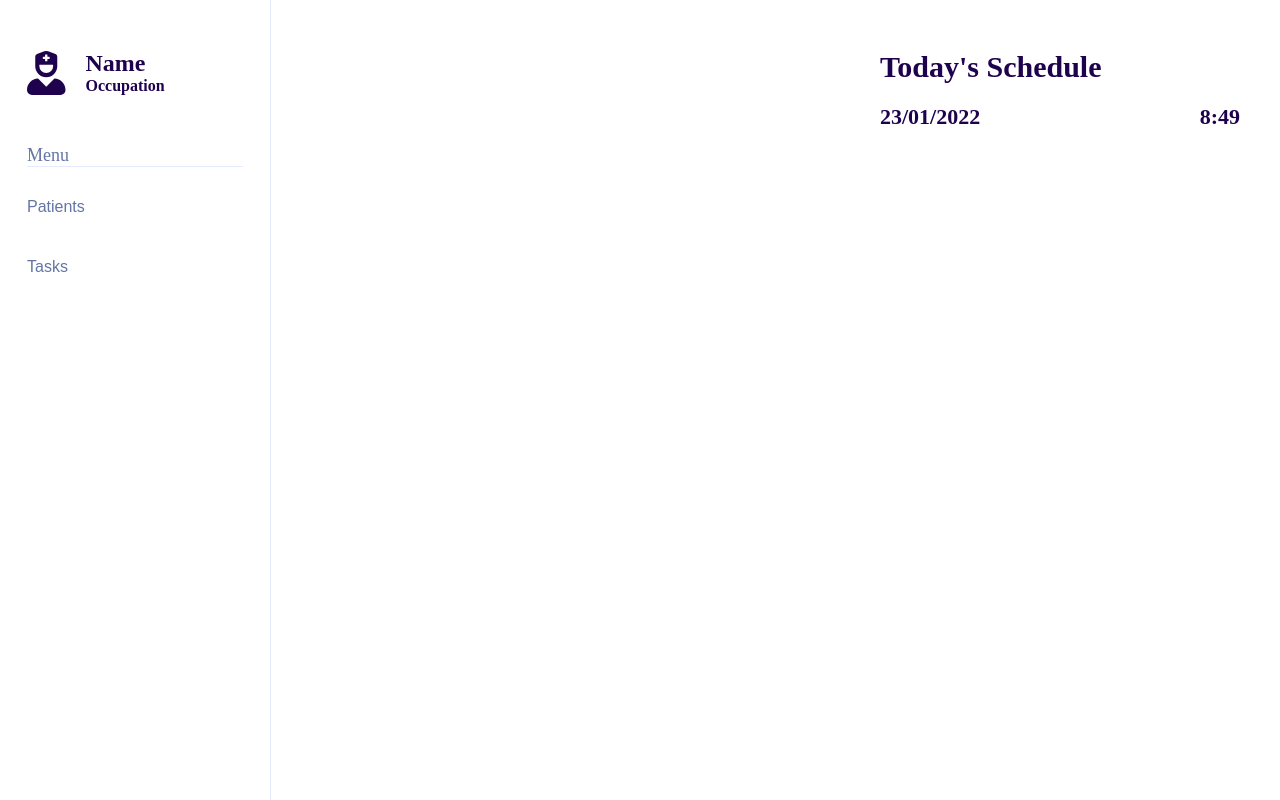
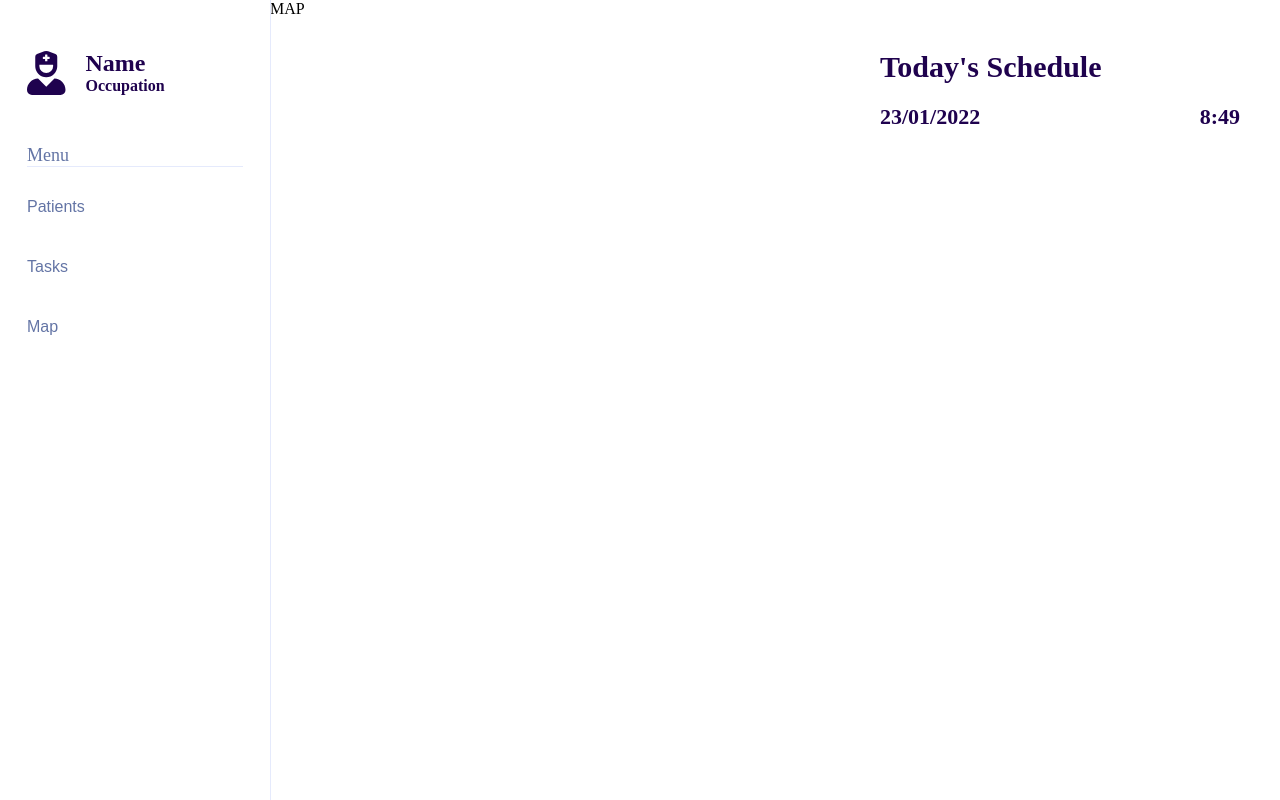
Before and after one commit to GavinChoy/2022-hack-cambridge, a React (Create React App) app in the folder frontend/dashboard/: page /map in a window 1280 px wide. Built offline with nearby package versions, Linux system fonts and the light colour scheme.

Commit message:
Started work on map component

```diff
--- a/frontend/dashboard/src/App.js
+++ b/frontend/dashboard/src/App.js
@@ -6,6 +6,7 @@ import {
 import SideNav from "./components/SideNav";
 import Main from './components/Main';
 import Tasks from './components/Tasks'
+import Map from './components/Map'
 import RightSideNav from './components/RightSideNav'
 import "./css/app.css";
 
@@ -20,6 +21,7 @@ function App() {
         <Switch>
           <Route path="/" exact component={Main}/>
           <Route path="/tasks" exact component={Tasks} />
+          <Route path="/map" exact component={Map} />
         </Switch>
         <div className="d2"/>
         <RightSideNav />
--- /dev/null
+++ b/frontend/dashboard/src/components/Map.jsx
@@ -0,0 +1,7 @@
+import React, { Component } from 'react';
+
+export default class Map extends Component {
+  render() {
+    return <div>MAP</div>;
+  }
+}
--- a/frontend/dashboard/src/components/SideNav.jsx
+++ b/frontend/dashboard/src/components/SideNav.jsx
@@ -13,6 +13,10 @@ class SideNav extends Component {
 
     gotoTasks = () => {
         this.props.history.push('/tasks');
+    }
+
+    gotoMap = () => {
+        this.props.history.push('/map');
     }
 
   render() {
@@ -34,6 +38,9 @@ class SideNav extends Component {
                     <li>
                         <button onClick={this.gotoTasks}>Tasks</button>
                     </li>
+                    <li>
+                        <button onClick={this.gotoMap}>Map</button>
+                    </li>
                 </ul>
             </div>
     </div>);
```
